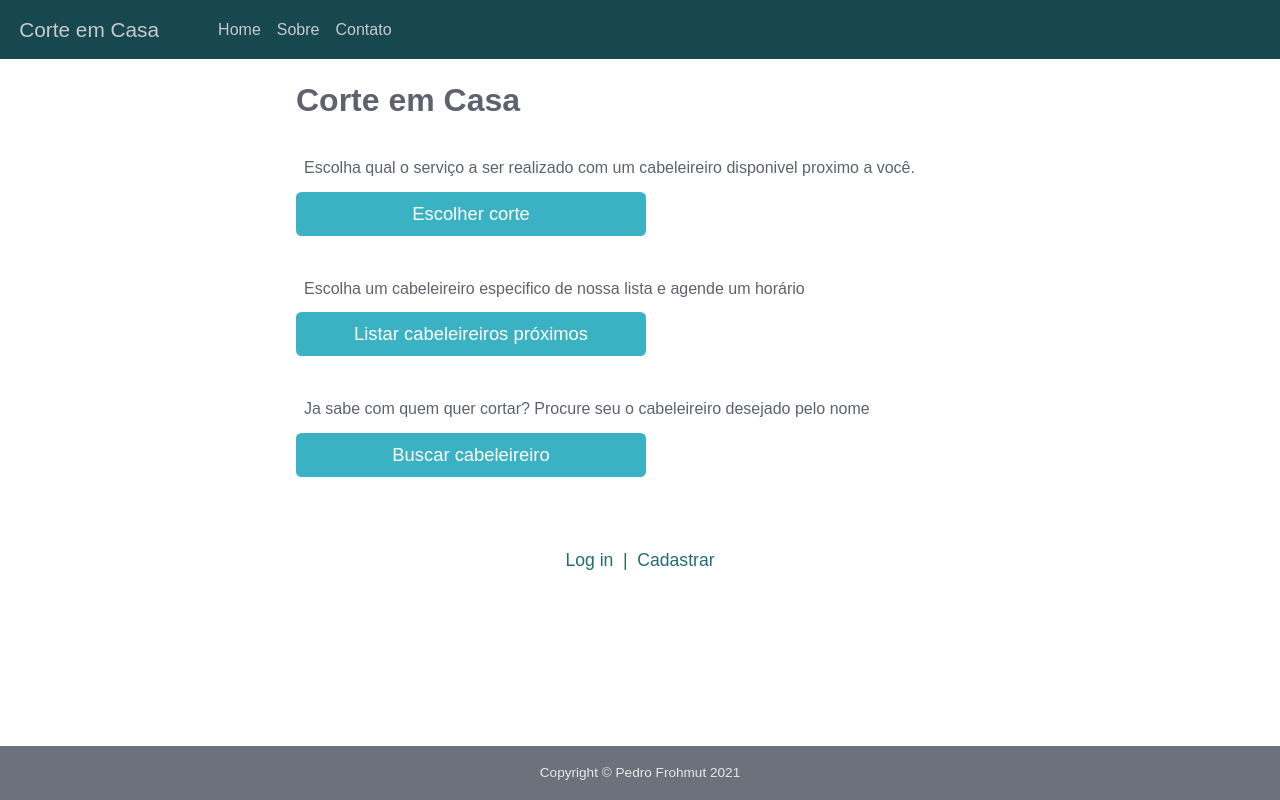
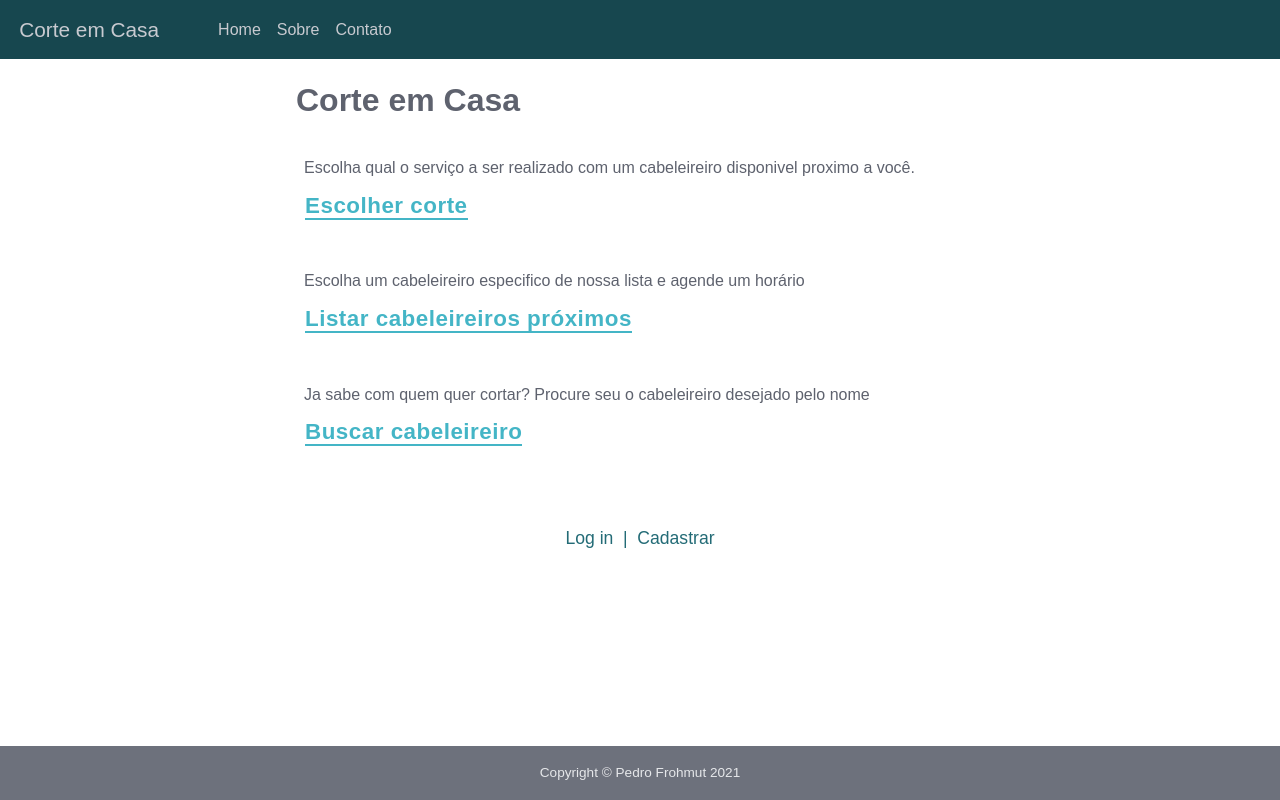
Before and after one commit to pedrofrohmut/corte-em-casa-site, a Next.js app: page / in a window 1280 px wide. Built offline with nearby package versions, Linux system fonts and the light colour scheme.

Commit message:
update buttons home page

```diff
--- a/pages/home/styles.js
+++ b/pages/home/styles.js
@@ -13,8 +13,8 @@ const StyledContainer = styled.div`
     margin-bottom: 2rem;
   }
 
-  main div {
-    margin-bottom: 2.3rem;
+  .content-block {
+    margin-bottom: 2.8rem;
     padding: 0 1rem;
   }
 
@@ -28,11 +28,32 @@ const StyledContainer = styled.div`
     width: 100%;
     background-color: var(--mainBlue1);
     color: var(--fullWhite);
+    opacity: 0.95;
   }
 
   @media (min-width: 481px) {
     button {
-      max-width: 350px;
+      background-color: transparent;
+      color: var(--mainBlue1);
+      font-weight: 600;
+      letter-spacing: 0.5px;
+      font-size: 1.4rem;
+      padding: 0 0.5rem;
+      text-align: left;
+    }
+
+    span {
+      position: relative;
+    }
+
+    button span::after {
+      content: "";
+      position: absolute;
+      top: 100%;
+      left: 0;
+      height: 2px;
+      width: 100%;
+      background-color: var(--mainBlue1);
     }
   }
 
--- a/pages/index.js
+++ b/pages/index.js
@@ -8,31 +8,43 @@ const HomePage = () => (
   <StyledContainer>
     <h1>Corte em Casa</h1>
     <main>
-      <div>
+      <div className="content-block">
         <p>
           Escolha qual o serviço a ser realizado com um cabeleireiro disponivel
           proximo a você.
         </p>
+        <div className="button-container">
           <Link href={HREF.LISTAR_CORTES}>
-          <button>Escolher corte</button>
+            <button>
+              <span>Escolher corte</span>
+            </button>
           </Link>
         </div>
-      <div>
+      </div>
+      <div className="content-block">
         <p>
           Escolha um cabeleireiro especifico de nossa lista e agende um horário
         </p>
+        <div className="button-container">
           <Link href={HREF.LISTAR_CABELEIREIROS}>
-          <button>Listar cabeleireiros próximos</button>
+            <button>
+              <span>Listar cabeleireiros próximos</span>
+            </button>
           </Link>
         </div>
-      <div>
+      </div>
+      <div className="content-block">
         <p>
           Ja sabe com quem quer cortar? Procure seu o cabeleireiro desejado pelo
           nome
         </p>
+        <div className="button-container">
           <Link href={HREF.BUSCAR_CABELEIREIRO}>
-          <button>Buscar cabeleireiro</button>
+            <button>
+              <span>Buscar cabeleireiro</span>
+            </button>
           </Link>
+        </div>
       </div>
     </main>
     <Links>
```
Lines whose indentation alone changed are shown as unchanged.
